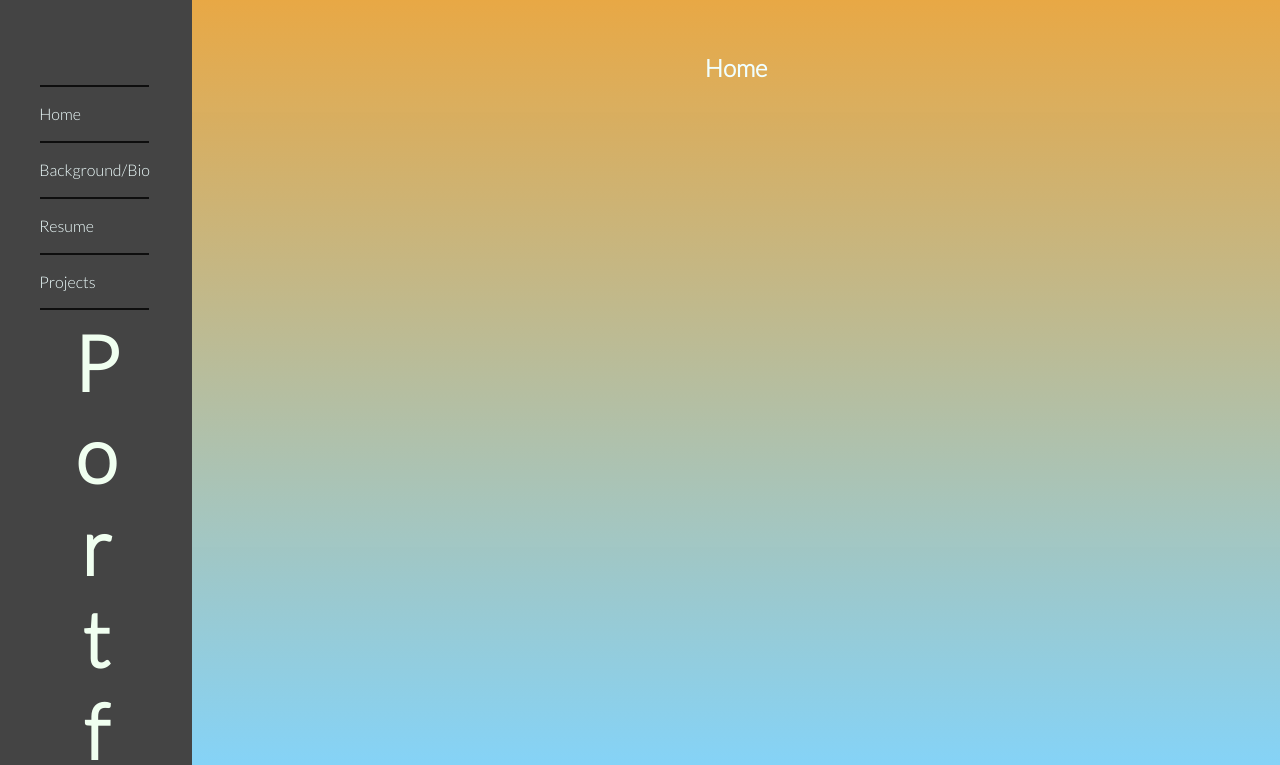
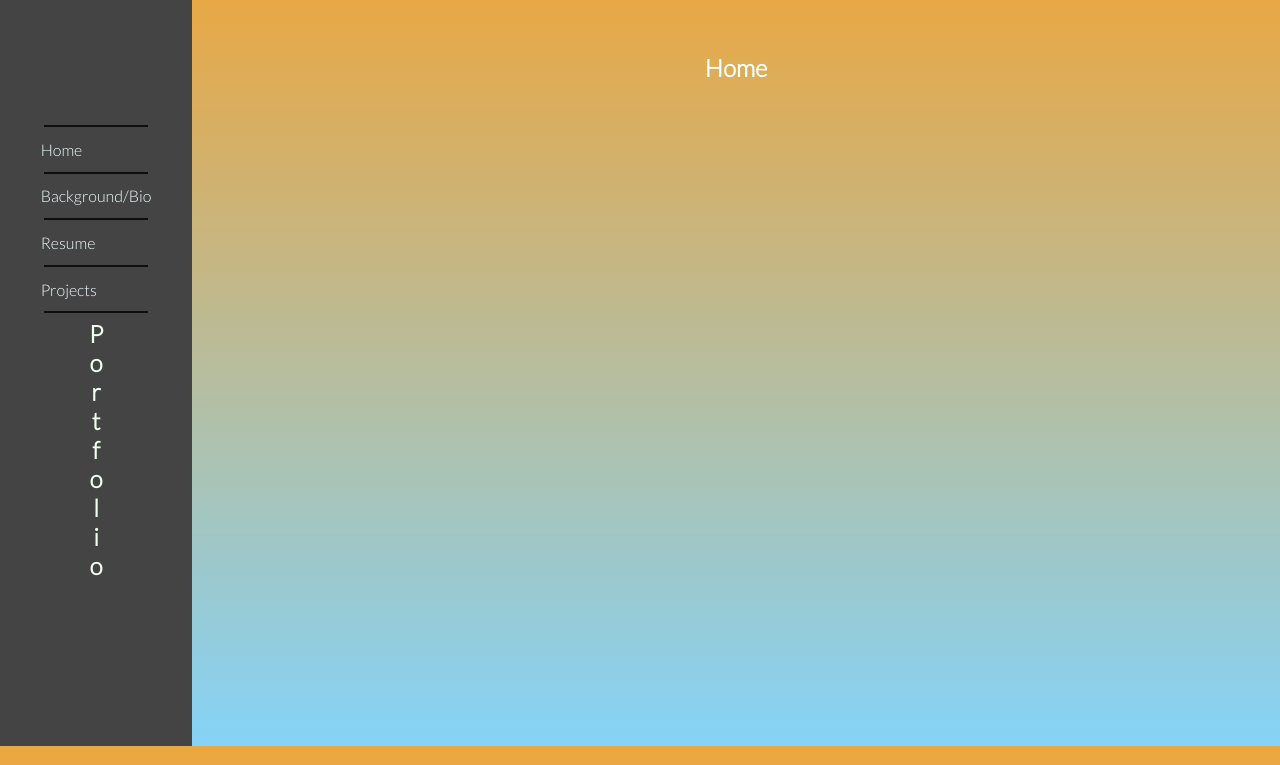
Before and after one commit to Brett-Abramson/Portfolio, a plain HTML site: page index.html in a window 1280 px wide. Shown: the part 35-800 px from the top of the page. Drawn offline with nearby package versions, Linux system fonts and the light colour scheme.

Commit message:
added div.spacers in sidebar(vert.align) reduced font-size of sidebar title

```diff
--- a/index.html
+++ b/index.html
@@ -27,6 +27,7 @@
         </section>
     </header>
     <nav>
+        <div class="sidebar-top-spacer"></div>
         <div class="top-menu-nav">
             <ul class="menu-ul-nav">
                 <li class="divider"></li>
@@ -46,6 +47,7 @@
             </div>
             <i class="fa-solid fa-bars" id="hamburger"></i>
         </div>
+        <div class="sidebar-bottom-spacer"></div>
         <div class="dropdown-menu">
             <ul class="menu-ul-nav hide" id="hamburger-ul">
                 <li class="li-nav" id="li-home-dropdown" ><a href="#" id="a-home">Home</a></li>
--- a/style.css
+++ b/style.css
@@ -151,7 +151,7 @@ h1 {
         display: flex;
         flex-direction: column;
         align-items:center;
-        height: 100vh;
+        /* height: 100vh; */
         width: 15%;
         background-color: #444444;
     }
@@ -161,7 +161,8 @@ h1 {
         flex-wrap: wrap;
         align-content: stretch;
         justify-content: space-evenly;
-
+        width: 100%;
+        flex: 2;
     }
     .menu-ul-nav{
         display: flex;
@@ -171,13 +172,11 @@ h1 {
         box-shadow: none;
         padding: 0;
         margin: 0;
-        width: 100%;
-        padding-top: 15vh;
+        /* width: 99%; */
 
     }
     .li-nav {
-        padding: 1em;
-        margin: 1%;
+        padding: .8em;
         /* border: solid 1px white; */
     }
     .divider {
@@ -190,11 +189,21 @@ h1 {
         align-content: flex-start;
         width: 100%;
         border: none;
+        flex: 2;
+        font-size: 1em;
     }
     .title > h2 {
         color:honeydew;
         writing-mode: vertical-lr;
         text-orientation: upright;
+    }
+    .sidebar-top-spacer {
+        padding: 10vh;
+        flex: 1;
+    }
+    .sidebar-bottom-spacer {
+        padding: 10vh;
+        flex: 1;
     }
     /* RIGHT CONTAINER */
     .right-side {
```
